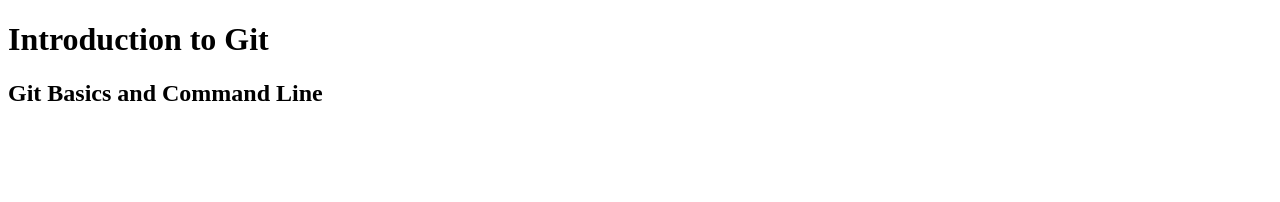
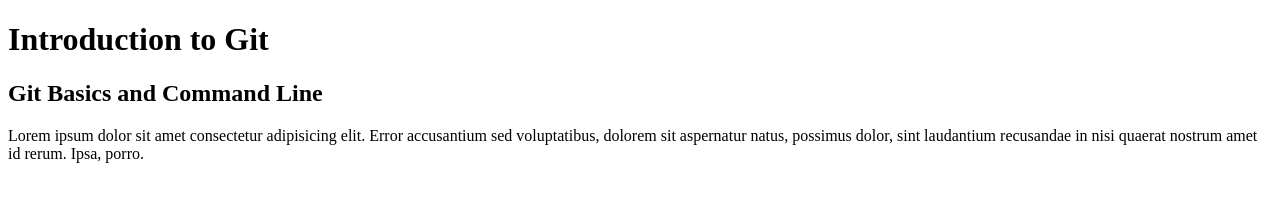
Before and after one commit to Celina-Manou/gitbasics, a plain HTML site: page index.html in a window 1280 px wide. Drawn offline with Linux system fonts and the light colour scheme.

```diff
--- a/index.html
+++ b/index.html
@@ -6,5 +6,7 @@
     <body>
 <h1>Introduction to Git</h1>
 <h2>Git Basics and Command Line</h2>
+<p>Lorem ipsum dolor sit amet consectetur adipisicing elit. Error accusantium sed voluptatibus, dolorem sit aspernatur natus, possimus dolor, sint laudantium recusandae in nisi quaerat nostrum amet id rerum. Ipsa, porro.
+    </p>
     </body>
 </html>
--- /dev/null
+++ b/styles.css
@@ -0,0 +1,3 @@
+body {
+    font-family: Arial, Helvetica, sans-serif;
+}
```
